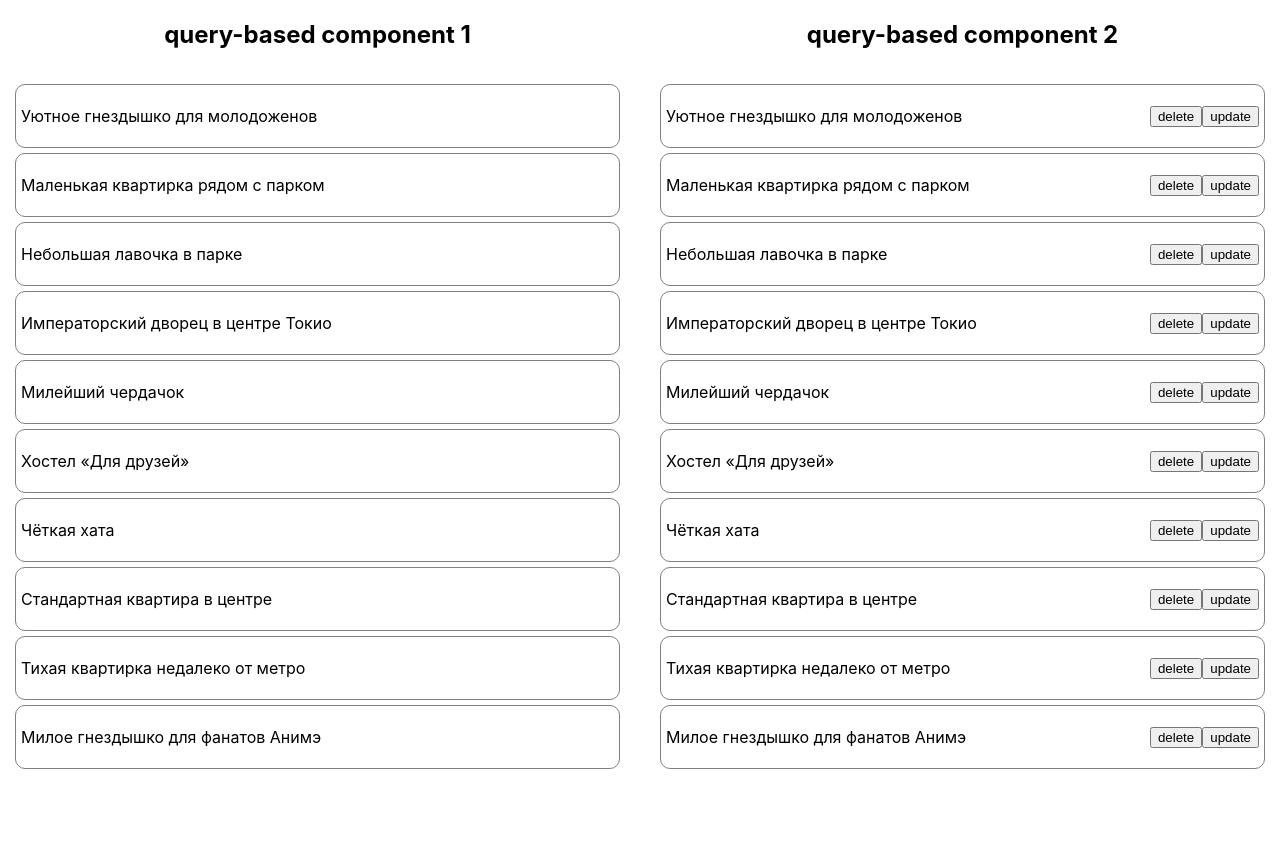
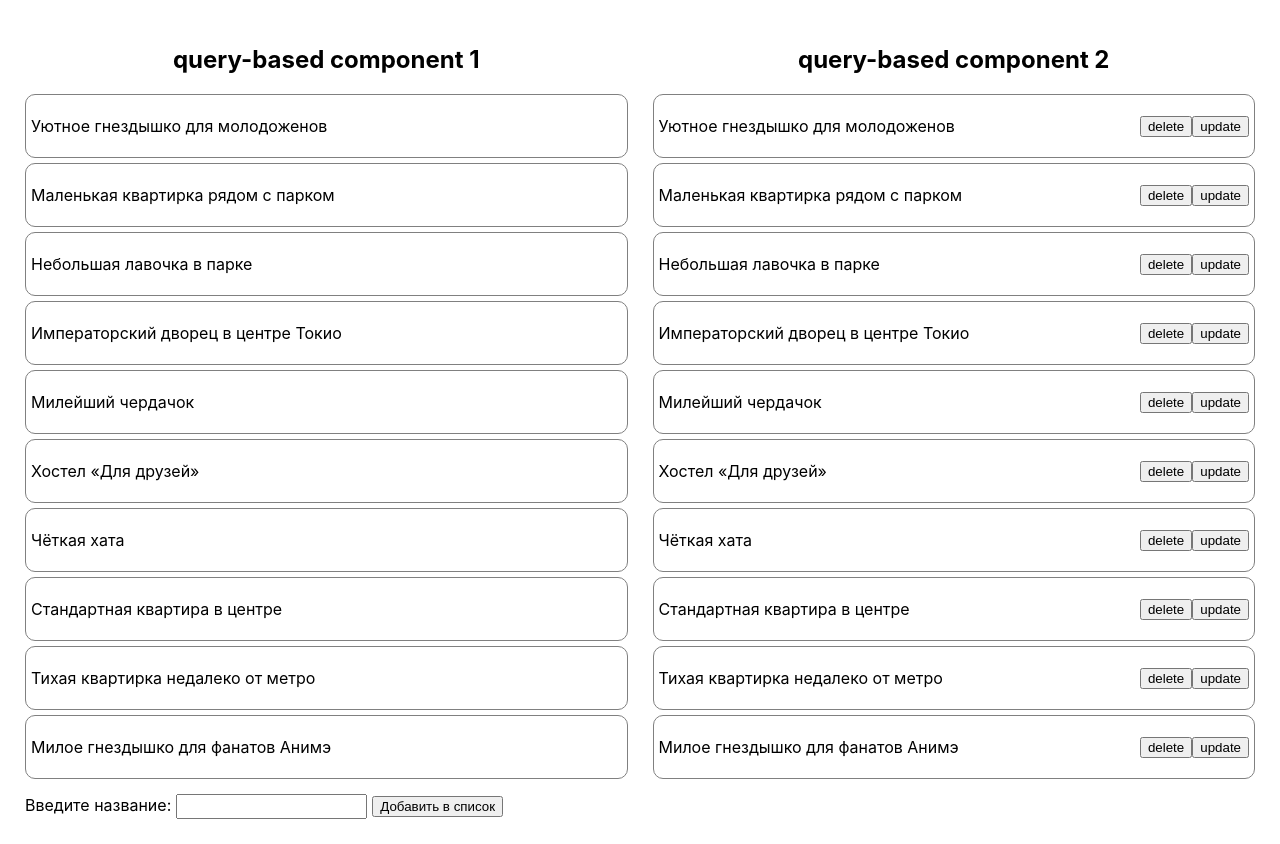
Before and after one commit to Akimba-png/redux__async-logic, a React (Create React App) app: page / in a window 1280 px wide. Before the commit the page ends 800 px from the top, so only its background shows below. Built offline with nearby package versions, Linux system fonts and the light colour scheme; data requests are answered from the project's data file; the HTML template or start-up script is replaced by a standard one.

Commit message:
feat: Добавляет возможность отправки данных через RTK query

```diff
--- a/src/components/query-screen/query-comp-first.tsx
+++ b/src/components/query-screen/query-comp-first.tsx
@@ -1,7 +1,23 @@
-import { useLoadOffersQuery } from '../../redux-implements/rtk-query';
+import { useState, ChangeEvent, MouseEvent } from 'react';
+import { useAddOfferMutation, useLoadOffersQuery } from '../../redux-implements/rtk-query';
+import { Offer } from '../../types/data';
 
 function QueryComponentFirst(): JSX.Element {
+  const [ value, setValue ] = useState('');
   const { data } = useLoadOffersQuery('');
+  const [ addOffer ] = useAddOfferMutation();
+
+  const handleAddOffer = async (evt: MouseEvent) => {
+    evt.preventDefault();
+    const newOffer = {
+      title: value,
+      price: 2000,
+    } as Offer;
+    if (value) {
+      await addOffer(newOffer);
+      setValue('');
+    }
+  };
   return (
     <section className="query-component">
       <h2 className="query-component__title">query-based component 1</h2>
@@ -15,6 +31,17 @@ function QueryComponentFirst(): JSX.Element {
           </li>
         ))}
       </ul>
+      <form className="query-component__form">
+        <label>
+          Введите название:
+          <input className="query-component__input"
+            type="text"
+            name="text-input"
+            value={value}
+            onChange={(evt: ChangeEvent<HTMLInputElement>) => setValue(evt.target.value)} />
+        </label>
+        <button onClick={handleAddOffer}>Добавить в список</button>
+      </form>
     </section>
   );
 }
--- a/src/components/query-screen/query-screen.style.css
+++ b/src/components/query-screen/query-screen.style.css
@@ -1,7 +1,8 @@
 .query-screen {
   display: grid;
   grid-template-columns: repeat(2, 1fr);
-  gap: 10px;
+  gap: 25px;
+  padding: 25px;
 }
 
 .query-component__title {
@@ -10,7 +11,8 @@
 
 .query-component__list {
   margin: 0;
-  padding: 15px;
+  margin-bottom: 15px;
+  padding: 0;
   list-style: none;
   border-radius: 10px;
 }
@@ -27,3 +29,8 @@
 .query-component__item:not(:last-child) {
   margin-bottom: 5px;
 }
+
+.query-component__input {
+  margin: 0 5px;
+  padding: 3px 5px;
+}
--- a/src/redux-implements/rtk-query.ts
+++ b/src/redux-implements/rtk-query.ts
@@ -6,10 +6,20 @@ import { ApiRoute, BASE_URL } from '../const';
 const offerApi = createApi({
   reducerPath: 'offer-data',
   baseQuery: fetchBaseQuery( {baseUrl: BASE_URL} ),
+  tagTypes: ['Offer'],
   endpoints: (build) => ({
     loadOffers: build.query<Offer[], string>({
       query: () => ApiRoute.Offers,
+      providesTags: (result) => ['Offer'],
     }),
+    addOffer: build.mutation<Offer, Offer>({
+      query: (offer) => ({
+        url: ApiRoute.Offers,
+        method: "POST",
+        body: offer,
+      }),
+      invalidatesTags: ['Offer'],
+    })
   }),
 });
 
@@ -20,4 +30,4 @@ export const store = configureStore({
   middleware: (getDefaultMiddleware) => getDefaultMiddleware().concat(offerApi.middleware),
 });
 
-export const { useLoadOffersQuery } = offerApi;
+export const { useLoadOffersQuery, useAddOfferMutation } = offerApi;
```
